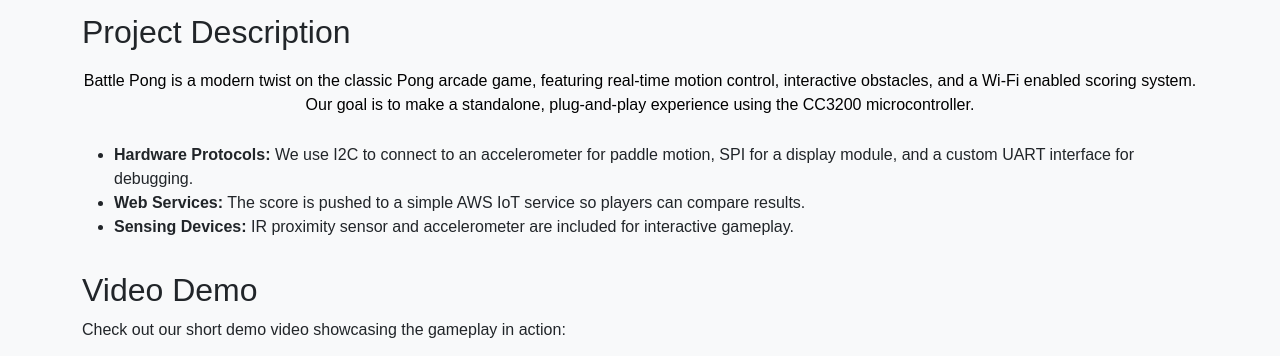
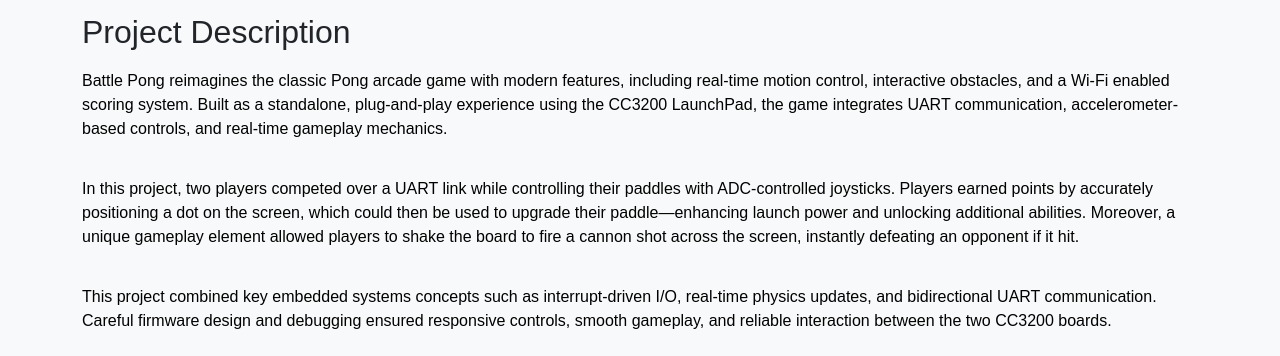
Before and after one commit to Ayub-Hanif/battle_pong_project, a plain HTML site: page index.html in a window 1280 px wide. Shown: the part 190-546 px from the top of the page. Drawn offline with nearby package versions, Linux system fonts and the light colour scheme; grey boxes are pictures that could not be loaded.

Commit message:
Refine project description in App component and update video link; adjust text alignment for better readability

```diff
--- a/scripts/App.js
+++ b/scripts/App.js
@@ -14,12 +14,16 @@ function App() {
           </p>
 
           <h2>Project Description</h2>
-          <p className="Description">
-            Battle Pong is a modern twist on the classic Pong arcade game,
-            featuring real-time motion control, interactive obstacles,
-            and a Wi-Fi enabled scoring system. Our goal is to make a
-            standalone, plug-and-play experience using the CC3200 microcontroller.
-          </p>
+            <p className="Description">
+              Battle Pong reimagines the classic Pong arcade game with modern features, including real-time motion control, interactive obstacles, and a Wi-Fi enabled scoring system. Built as a standalone, plug-and-play experience using the CC3200 LaunchPad, the game integrates UART communication, accelerometer-based controls, and real-time gameplay mechanics.
+            </p>
+            <p className="Description">
+              In this project, two players competed over a UART link while controlling their paddles with ADC-controlled joysticks. Players earned points by accurately positioning a dot on the screen, which could then be used to upgrade their paddle—enhancing launch power and unlocking additional abilities. Moreover, a unique gameplay element allowed players to shake the board to fire a cannon shot across the screen, instantly defeating an opponent if it hit.
+            </p>
+            <p className="Description">
+              This project combined key embedded systems concepts such as interrupt-driven I/O, real-time physics updates, and bidirectional UART communication. Careful firmware design and debugging ensured responsive controls, smooth gameplay, and reliable interaction between the two CC3200 boards.
+            </p>
+
           <ul>
             <li>
               <strong>Hardware Protocols:</strong> We use I2C to connect
@@ -46,7 +50,7 @@ function App() {
           <div className="video-wrapper">
             {/* Replace "XYZ123" with your actual YouTube video ID or link */}
             <iframe
-              src="https://www.youtube.com/embed/XYZ123"
+              src="https://www.youtube.com/embed/Qu3aiKrsQtc"
               frameBorder="0"
               allowFullScreen
             ></iframe>
--- a/styles.css
+++ b/styles.css
@@ -45,7 +45,7 @@ body {
   .Description {
     color: #000000;
     padding: 10px 0;
-    text-align: center;
+    text-align: left;
 
     transition: 1s ease;
   }
```
